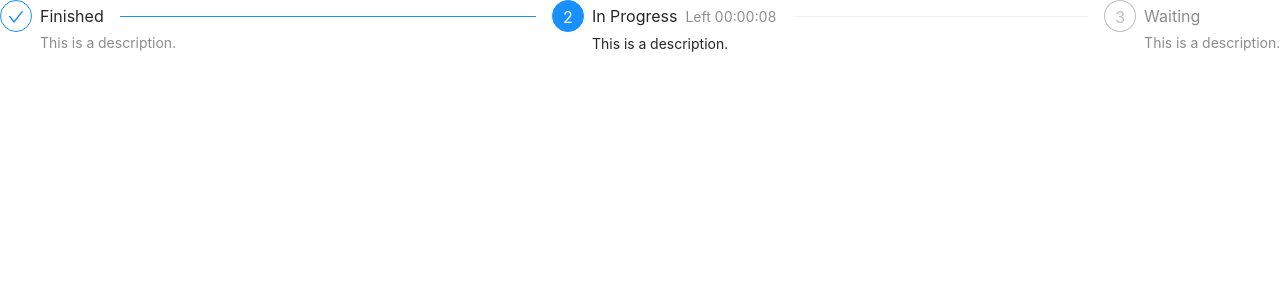
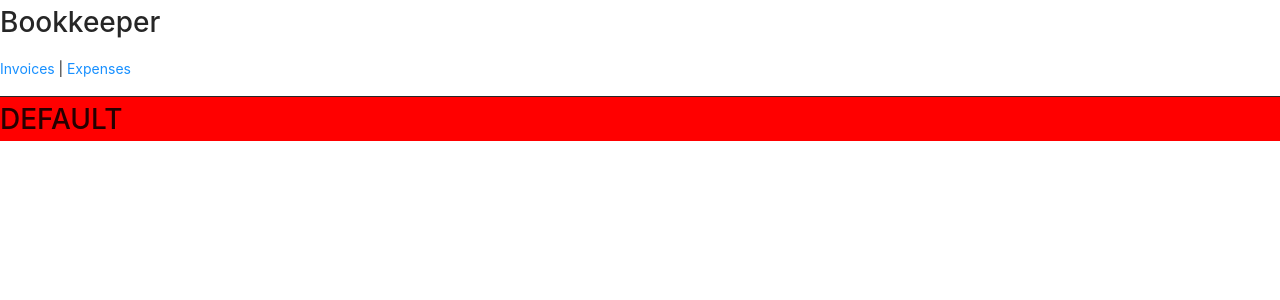
Before and after one commit to acnicolasdc/fida-ui, a React (Create React App) app: page / in a window 1280 px wide. Shown: the top 300 px of the page. Built offline with nearby package versions, Linux system fonts and the light colour scheme.

Commit message:
FIDA-1: setting up react router dom (#1)

```diff
--- a/craco.config.js
+++ b/craco.config.js
@@ -4,7 +4,11 @@ const path = require('path')
 module.exports = {
     webpack: {
         alias: {
+            '@pages': path.resolve(__dirname, 'src/pages'),
+            '@routes': path.resolve(__dirname, 'src/routes'),
+            '@providers': path.resolve(__dirname, 'src/providers'),
             '@components': path.resolve(__dirname, 'src/components'),
+            '@containers': path.resolve(__dirname, 'src/containers'),
         },
     },
     plugins: [
--- a/package.json
+++ b/package.json
@@ -17,6 +17,7 @@
         "react": "^17.0.2",
         "react-dom": "^17.0.2",
         "react-query": "^3.34.14",
+        "react-router-dom": "^6.2.1",
         "react-scripts": "5.0.0",
         "typescript": "^4.5.5",
         "url-join": "^4.0.1",
--- a/src/App.tsx
+++ b/src/App.tsx
@@ -1,8 +1,6 @@
-import Test from '@components/Test'
+import Routes from '@routes'
 import './App.less'
 
-function App() {
-    return <Test />
+export default function App() {
+    return <Routes />
 }
-
-export default App
--- /dev/null
+++ b/src/pages/Default/index.tsx
@@ -0,0 +1,9 @@
+function Default() {
+    return (
+        <div style={{ width: '100%', height: '100%', background: 'red' }}>
+            <h1>DEFAULT</h1>
+        </div>
+    )
+}
+
+export default Default
--- /dev/null
+++ b/src/pages/SignIn/index.tsx
@@ -0,0 +1,9 @@
+function SignIn() {
+    return (
+        <div style={{ width: '100%', height: '100%', background: 'blue' }}>
+            <h1>SIGN IN</h1>
+        </div>
+    )
+}
+
+export default SignIn
--- /dev/null
+++ b/src/routes/index.tsx
@@ -0,0 +1,41 @@
+import {
+    BrowserRouter,
+    Routes as Switch,
+    Route,
+    Link,
+    Outlet,
+} from 'react-router-dom'
+import Default from '@pages/Default'
+import SignIn from '@pages/SignIn'
+
+export default function Routes() {
+    return (
+        <BrowserRouter>
+            <div>
+                <h1>Bookkeeper</h1>
+                <nav
+                    style={{
+                        borderBottom: 'solid 1px',
+                        paddingBottom: '1rem',
+                    }}
+                >
+                    <Link to="/hola">Invoices</Link> |{' '}
+                    <Link to="/expenses">Expenses</Link>
+                </nav>
+                <Outlet />
+            </div>
+            <Switch>
+                <Route path="/" element={<Default />} />
+                <Route path="hola" element={<SignIn />} />
+                <Route
+                    path="*"
+                    element={
+                        <main style={{ padding: '1rem' }}>
+                            <p>There's nothing here!</p>
+                        </main>
+                    }
+                />
+            </Switch>
+        </BrowserRouter>
+    )
+}
```
Also changed, not shown: tsconfig.path.json (+9 -1 lines), src/containers/init.txt (added), src/providers/init.txt (added), 1 other file (tests, documents, lock files or other folders).
